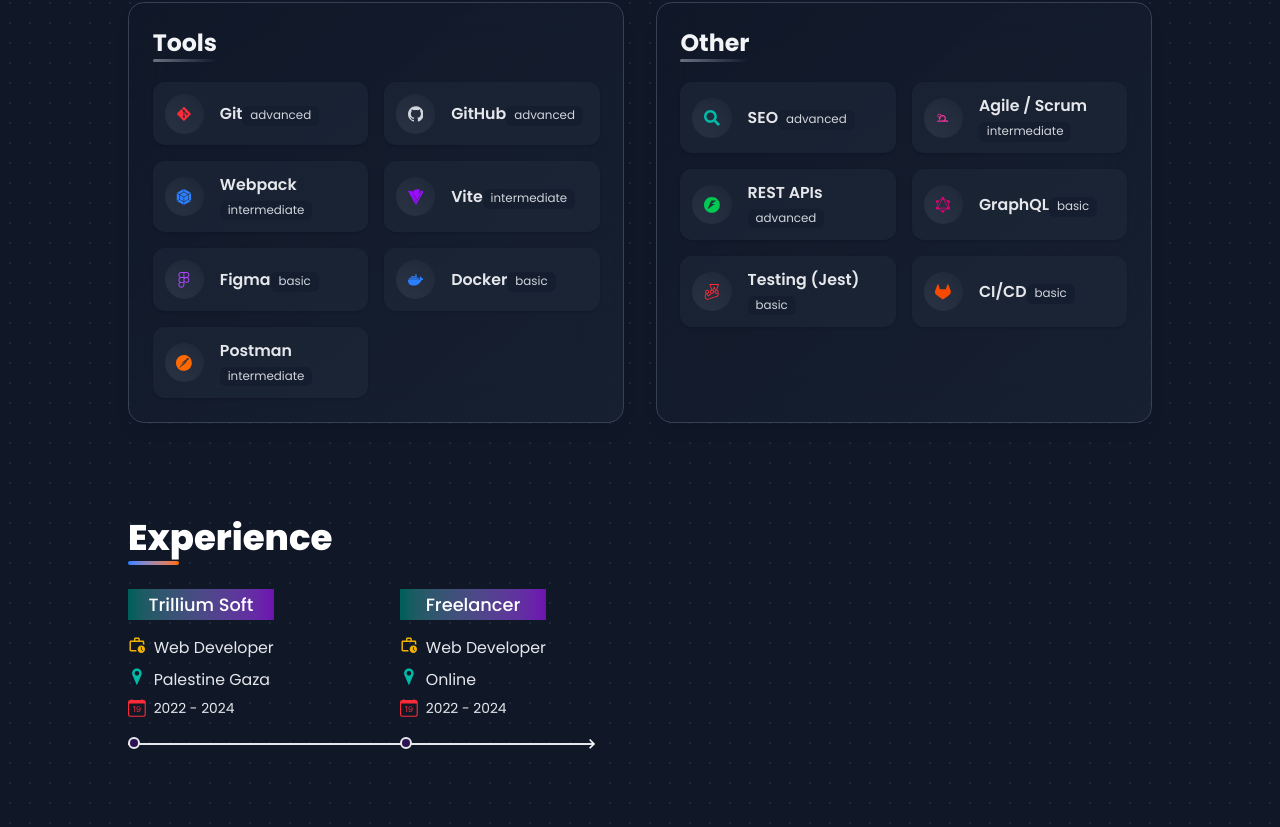
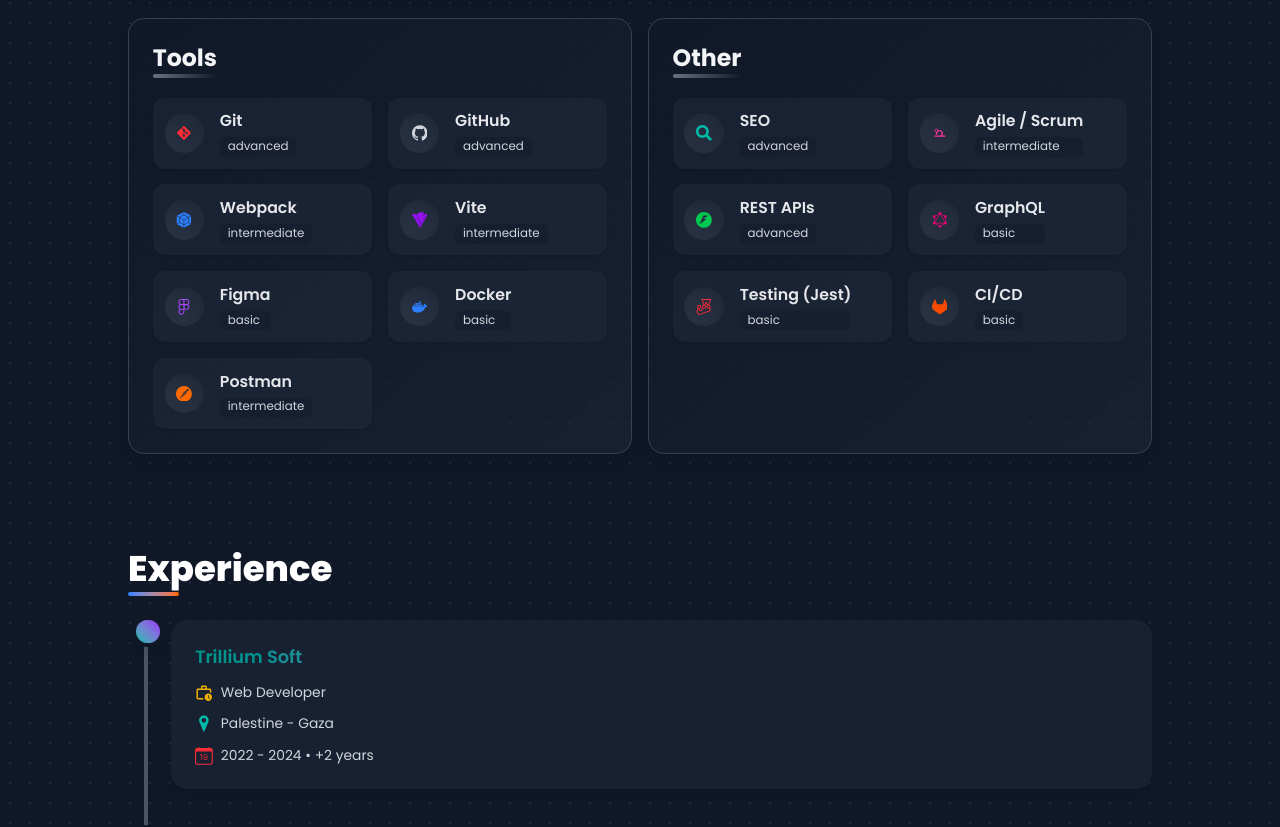
Before and after one commit to khaled-103/portfolio, a Next.js app: page /en in a window 1280 px wide. Shown: the part 1767-2594 px from the top of the page. Built offline with nearby package versions, Linux system fonts and the light colour scheme.

Commit message:
finish edit contact me section

```diff
--- a/app/[locale]/layout.tsx
+++ b/app/[locale]/layout.tsx
@@ -36,7 +36,7 @@
     <html lang={locale} suppressHydrationWarning dir={LANGUAGES[locale as LanguagesKeysType].direction}>
       <body
       /*${geistSans.variable} ${geistMono.variable}*/
-        className={`${popions.variable} dark:bg-[radial-gradient(#1E293B_1px,transparent_1px)] bg-[radial-gradient(#E5E7EB_1px,transparent_1px)] antialiased bg-white dark:bg-gray-900 min-h-screen bg-[size:20px_20px]`}
+        className={`${popions.variable} dark:bg-[radial-gradient(#1e293B_1px,transparent_1px)] bg-[radial-gradient(#E5E7EB_1px,transparent_1px)] antialiased bg-white dark:bg-gray-900 min-h-screen bg-[size:20px_20px]`}
       >
         <script
           dangerouslySetInnerHTML={{
--- a/components/Experience.tsx
+++ b/components/Experience.tsx
@@ -1,42 +1,113 @@
+"use client";
+import { motion } from "framer-motion";
 import { GiPositionMarker } from "react-icons/gi";
 import SectionContainer from "./SectionContainer";
 import { useTranslations } from "next-intl";
-import { MdOutlineKeyboardArrowRight, MdOutlineWorkHistory } from "react-icons/md";
+import { MdOutlineWorkHistory } from "react-icons/md";
 import { BsCalendarDate } from "react-icons/bs";
 
 export default function Experience() {
   const t = useTranslations();
 
   const experiences = [
-    { title: t('trillium_soft'), date: "2022 - 2024", duration: t('years', { count: "+2" }), role: t('web_dev'), site: t('palestine') + t('gaza') },
+    { title: t('trillium_soft'), date: "2022 - 2024", duration: t('years', { count: "+2" }), role: t('web_dev'), site: t('palestine') + " - " + t('gaza') },
     { title: t("freelancer"), date: "2022 - 2024", duration: t('years', { count: "+2" }), role: t("web_dev"), site: t("online") },
   ];
+  return (
+    <SectionContainer className="relative" id="experience" title={t("experience")}>
+      <div className="relative border-s-4 border-gray-300 dark:border-gray-600 ms-4">
+        {experiences.map((exp, index) => (
+          <motion.div
+            key={index}
+            initial={{ opacity: 0, x: -40 }}
+            whileInView={{ opacity: 1, x: 0 }}
+            transition={{ duration: 0.6, delay: index * 0.2 }}
+            viewport={{ once: true }}
+            className="relative mb-10 ms-6"
+          >
+            {/* Timeline Dot */}
+            <span className="absolute -start-9 flex items-center justify-center w-6 h-6 rounded-full bg-gradient-to-tr from-teal-500 to-purple-600 ring-4 ring-white dark:ring-gray-900 shadow-lg">
+            </span>
 
-  return (
-    <SectionContainer id="experience" title={t('experience')}>
-      <div className="relative md:pe-12 w-fit flex gap-x-8 sm:gap-x-20 md:gap-x-32 border-b-2 border-gray-600 dark:border-gray-200">
-        {experiences.map((exp, index) => (
-          <div key={index} className="pb-6 space-y-2 relative">
-            <div className="absolute -bottom-[.88rem] w-3 h-3 rounded-[50%] dark:bg-main-dark bg-white border-gray-600 dark:border-gray-200 border-2"></div>
-            <h3 className="text-lg mb-4 font-medium text-center py-0.5 bg-gradient-to-r  from-teal-800 to-purple-800 text-white rounde-sm">
+            {/* Experience Card */}
+           <div className="rounded-2xl border border-gray-200 dark:border-none bg-white/70 dark:bg-gray-800/60 backdrop-blur-md shadow-md p-6 hover:shadow-lg transition">
+              <h3 className="text-lg font-semibold bg-gradient-to-r from-teal-600 to-purple-600 text-transparent bg-clip-text">
                 {exp.title}
               </h3>
-            <div className="flex gap-x-2">
+
+              <div className="mt-3 space-y-3 text-sm text-gray-700 dark:text-gray-300">
+                <div className="flex items-center gap-2">
                   <MdOutlineWorkHistory className="text-yellow-500 text-lg" />
-              <p className="text-gray-600 dark:text-gray-200">{exp.role}</p>
+                  <p>{exp.role}</p>
                 </div>
-            <div className="flex gap-x-2">
+
+                <div className="flex items-center gap-2">
                   <GiPositionMarker className="text-teal-500 text-lg" />
-              <span className="capitalize text-gray-600 dark:text-gray-200">{exp.site}</span>
+                  <span className="capitalize">{exp.site}</span>
                 </div>
-            <div className="flex gap-x-2">
-              <BsCalendarDate className="text-lg text-red-500" />
-              <p className="text-sm text-gray-600 dark:text-gray-200">{exp.date}</p>
+
+                <div className="flex items-center gap-2">
+                  <BsCalendarDate className="text-red-500 text-lg" />
+                  <p>{exp.date} • {exp.duration}</p>
                 </div>
               </div>
+            </div>
+          </motion.div>
         ))}
-        <MdOutlineKeyboardArrowRight className="absolute -bottom-[11.2px] -end-[8.8px]  text-xl dark:text-white text-main-dark rtl:rotate-180" />
+
+        {/* Arrow at the end */}
+        {/* <div className="absolute -bottom-3 -start-0.5 transform -translate-x-1/2">
+          <MdOutlineKeyboardArrowDown className="text-3xl text-blue-400" />
+        </div> */}
       </div>
     </SectionContainer>
   );
 }
+
+    // <SectionContainer className="relative" id="experience" title={t("experience")}>
+    //   <div className="relative border-l-4 border-gray-300 dark:border-gray-600 ml-4">
+    //     {experiences.map((exp, index) => (
+    //       <motion.div
+    //         key={index}
+    //         initial={{ opacity: 0, x: -40 }}
+    //         whileInView={{ opacity: 1, x: 0 }}
+    //         transition={{ duration: 0.6, delay: index * 0.2 }}
+    //         viewport={{ once: true }}
+    //         className="relative mb-10 ml-6"
+    //       >
+    //         {/* Timeline Dot */}
+    //         <span className="absolute -left-9 flex items-center justify-center w-6 h-6 rounded-full bg-gradient-to-tr from-teal-500 to-purple-600 ring-4 ring-white dark:ring-gray-900 shadow-lg">
+    //         </span>
+
+    //         {/* Experience Card */}
+    //         <div className="rounded-2xl border border-gray-200 dark:border-none bg-white/70 dark:bg-gray-800/60 backdrop-blur-md shadow-md p-6 hover:shadow-lg transition">
+    //           <h3 className="text-lg font-semibold bg-gradient-to-r from-teal-600 to-purple-600 text-transparent bg-clip-text">
+    //             {exp.title}
+    //           </h3>
+
+    //           <div className="mt-3 space-y-3 text-sm text-gray-700 dark:text-gray-300">
+    //             <div className="flex items-center gap-2">
+    //               <MdOutlineWorkHistory className="text-yellow-500 text-lg" />
+    //               <p>{exp.role}</p>
+    //             </div>
+
+    //             <div className="flex items-center gap-2">
+    //               <GiPositionMarker className="text-teal-500 text-lg" />
+    //               <span className="capitalize">{exp.site}</span>
+    //             </div>
+
+    //             <div className="flex items-center gap-2">
+    //               <BsCalendarDate className="text-red-500 text-lg" />
+    //               <p>{exp.date} • {exp.duration}</p>
+    //             </div>
+    //           </div>
+    //         </div>
+    //       </motion.div>
+    //     ))}
+    //   </div>
+    //   <div className="absolute -bottom-6 left-1/2 transform -translate-x-1/2">
+    //       <MdOutlineKeyboardArrowDown className="text-3xl text-teal-500 animate-bounce dark:text-purple-400" />
+    //     </div>
+    // </SectionContainer>
+//   );
+// }
--- a/components/Skills.tsx
+++ b/components/Skills.tsx
@@ -65,7 +65,7 @@
 
   return (
     <SectionContainer id="skills" title={t("skills")}>
-      <div className="grid grid-cols-1 md:grid-cols-2 2xl:grid-cols-4 gap-8">
+      <div className="grid grid-cols-1 md:grid-cols-2 2xl:grid-cols-4 gap-y-8 gap-x-4">
         {Object.entries(skillsByCategory).map(([category, skills], categoryIndex) => (
           <motion.div
             key={categoryIndex}
@@ -75,7 +75,7 @@
             viewport={{ once: true }}
             className="relative rounded-2xl border border-gray-200 dark:border-gray-700
                        bg-gradient-to-br from-white/70 to-gray-100/50 dark:from-gray-900/70 dark:to-gray-800/50
-                       shadow-lg backdrop-blur-xl p-6 hover:shadow-2xl transition-all duration-300"
+                       shadow-lg p-6 hover:shadow-2xl transition-all duration-300"
           >
             {/* Category Title */}
             <h3 className="text-2xl font-bold mb-6 capitalize text-gray-800 dark:text-gray-100 relative w-fit">
@@ -96,7 +96,7 @@
                   <div className=" p-3 rounded-[50%] bg-gradient-to-tr from-gray-400/30 to-gray-600/30 dark:from-gray-500/20 dark:to-gray-700/20 shadow-inner">
                     {skill.icon}
                   </div>
-                  <div>
+                  <div className="flex flex-col justify-center">
                     <span className="font-semibold text-gray-800 dark:text-gray-200">
                       {skill.name}
                     </span>
--- a/lib/constants/index.ts
+++ b/lib/constants/index.ts
@@ -11,3 +11,10 @@
     }
 };
 export const navLinks = ['home','skills','projects','experience','contact_me'];
+
+export const contactInfo = {
+    "email":"20khaled2001@gmail.com",
+    "phone":"972598210015",
+    "country":"palestine",
+    "city":"gaza"
+};
--- a/public/locales/ar.json
+++ b/public/locales/ar.json
@@ -53,5 +53,7 @@
       "title": "العمل الحر",
       "desc":"كعامل حر، شاركت في مجموعة متنوعة من مشاريع الويب، بما في ذلك منصات الأخبار والمتاجر الإلكترونية. شمل عملي دمج أنظمة الدفع الآمنة، وتحسين المواقع من حيث الاستجابة لمحركات البحث والأجهزة المختلفة، بالإضافة إلى تحسين واجهات المستخدم لتقديم تجربة استخدام مميزة. كما أتمتع بخبرة قوية في تطوير واجهات برمجة التطبيقات (RESTful APIs)، ودمج الخدمات الخارجية، وإدارة قواعد البيانات العلائقية بكفاءة."
     }
-  }
+  },
+  "let_s_connect":"لنُنشئ شيئًا رائعًا معًا",
+  "contact_description":"أنا منفتح حاليًا على فرص جديدة ومشاريع تعاونية. سواء كان لديك سؤال، أو مجرد فكرة لمشروع، أو تود فقط التواصل، لا تتردد في مراسلتي. سأكون سعيدًا بالتواصل معك في أقرب وقت ممكن."
 }
--- a/public/locales/en.json
+++ b/public/locales/en.json
@@ -53,5 +53,7 @@
       "title": "Freelancer works",
       "desc": "As a freelancer, I have contributed to a wide range of web projects, including news platforms and e-commerce stores. My work has involved integrating secure payment systems, optimizing websites for responsiveness and SEO, and refining user interfaces to enhance overall user experience. Additionally, I have strong experience in developing RESTful APIs, integrating third-party services, and managing relational databases effectively"
     }
-  }
+  },
+  "let_s_connect":"Let's Build Something Great Together",
+  "contact_description":"I'm currently open to new opportunities and collaborations. Whether you have a question, a project idea, or just want to say hello, feel free to reach out. I will do my best to get back to you as soon as possible"
 }
```
Also changed, not shown: components/ContactMe.tsx (+56 -15 lines). Lines whose indentation alone changed are shown as unchanged.
